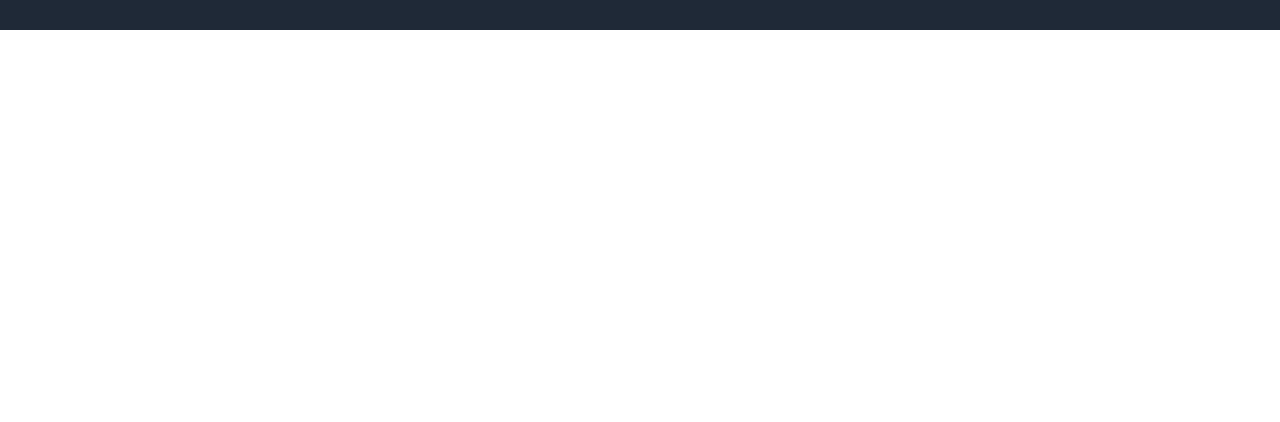
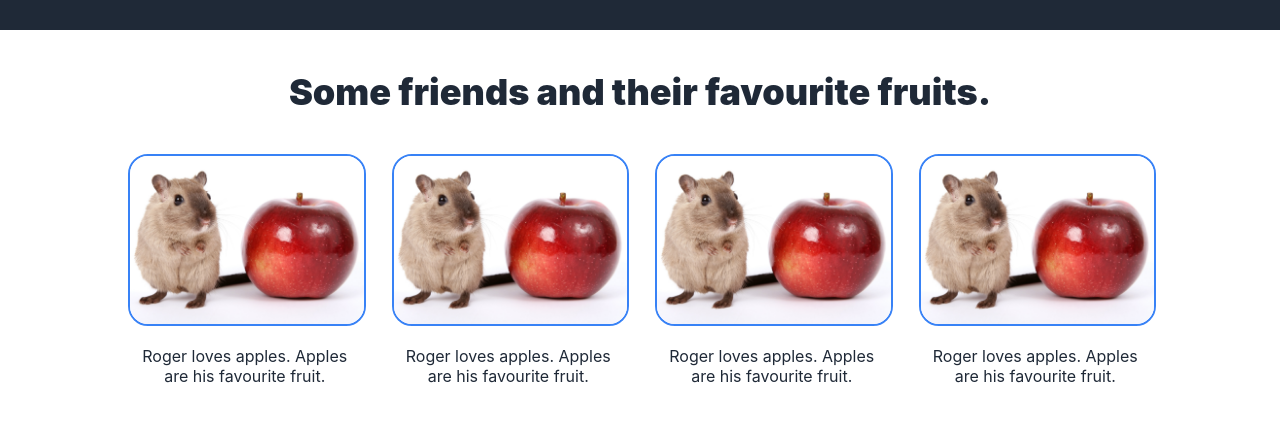
Before and after one commit to adamminchella/exotic-fruits, a plain HTML site: page index.html in a window 1280 px wide. Shown: the part 442-864 px from the top of the page. Before the commit the page ends 800 px from the top, so only its background shows below. Drawn offline with Linux system fonts and the light colour scheme.

Commit message:
Complete card section

```diff
--- a/index.html
+++ b/index.html
@@ -39,5 +39,28 @@
         </div>
       </div>
     </header>
+    <main>
+      <div class="information">
+        <h2>Some friends and their favourite fruits.</h2>
+        <div class="card-container">
+          <div class="card">
+            <img src="./images/animal-g57fd64013_1920.jpg" alt="" />
+            <p>Roger loves apples. Apples are his favourite fruit.</p>
+          </div>
+          <div class="card">
+            <img src="./images/animal-g57fd64013_1920.jpg" alt="" />
+            <p>Roger loves apples. Apples are his favourite fruit.</p>
+          </div>
+          <div class="card">
+            <img src="./images/animal-g57fd64013_1920.jpg" alt="" />
+            <p>Roger loves apples. Apples are his favourite fruit.</p>
+          </div>
+          <div class="card">
+            <img src="./images/animal-g57fd64013_1920.jpg" alt="" />
+            <p>Roger loves apples. Apples are his favourite fruit.</p>
+          </div>
+        </div>
+      </div>
+    </main>
   </body>
 </html>
--- a/styles.css
+++ b/styles.css
@@ -19,6 +19,11 @@ body {
 
 header {
   background-color: #1f2937;
+}
+
+.header {
+  width: 80%;
+  margin: auto;
 }
 
 .header__banner {
@@ -46,6 +51,7 @@ header {
 
 .hero {
   display: flex;
+  background: #1f2937;
   gap: 40px;
   color: #f9faf8;
   padding-bottom: 40px;
@@ -61,7 +67,36 @@ h1 {
   object-fit: contain;
 }
 
-.header {
+/* Cards */
+
+.information {
   width: 80%;
   margin: auto;
 }
+
+h2 {
+  color: #1f2937;
+  font-size: 36px;
+  font-weight: 900;
+  max-width: 70%;
+  margin: 40px auto;
+  text-align: center;
+}
+
+.card-container {
+  display: flex;
+  gap: 30px;
+  padding-bottom: 100px;
+}
+
+.card {
+  width: 25%;
+  text-align: center;
+  color: #1f2937;
+}
+
+.card img {
+  max-width: 100%;
+  border: 2px solid #3882f6;
+  border-radius: 20px;
+}
```
Also changed, not shown: images/animal-g57fd64013_1920.jpg (added).
